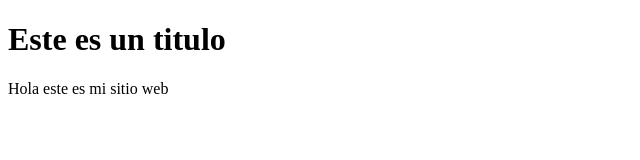
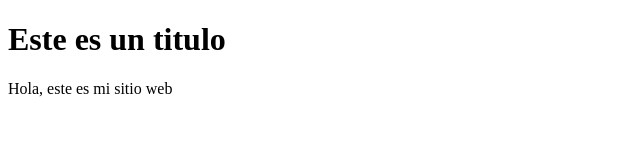
Before and after one commit to Jeuri2021/Paginaweb, a plain HTML site: page index.html in a window 1280 px wide. Shown: the full height of the page, 0-640 px from the left. Drawn offline with Linux system fonts and the light colour scheme.

Commit message:
Update index.html

```diff
--- a/index.html
+++ b/index.html
@@ -8,6 +8,6 @@
 </head>
 <body>
     <h1>Este es un titulo</h1>
-    <p>Hola este es mi sitio web</p>
+    <p>Hola, este es mi sitio web</p>
 </body>
 </html>
```
